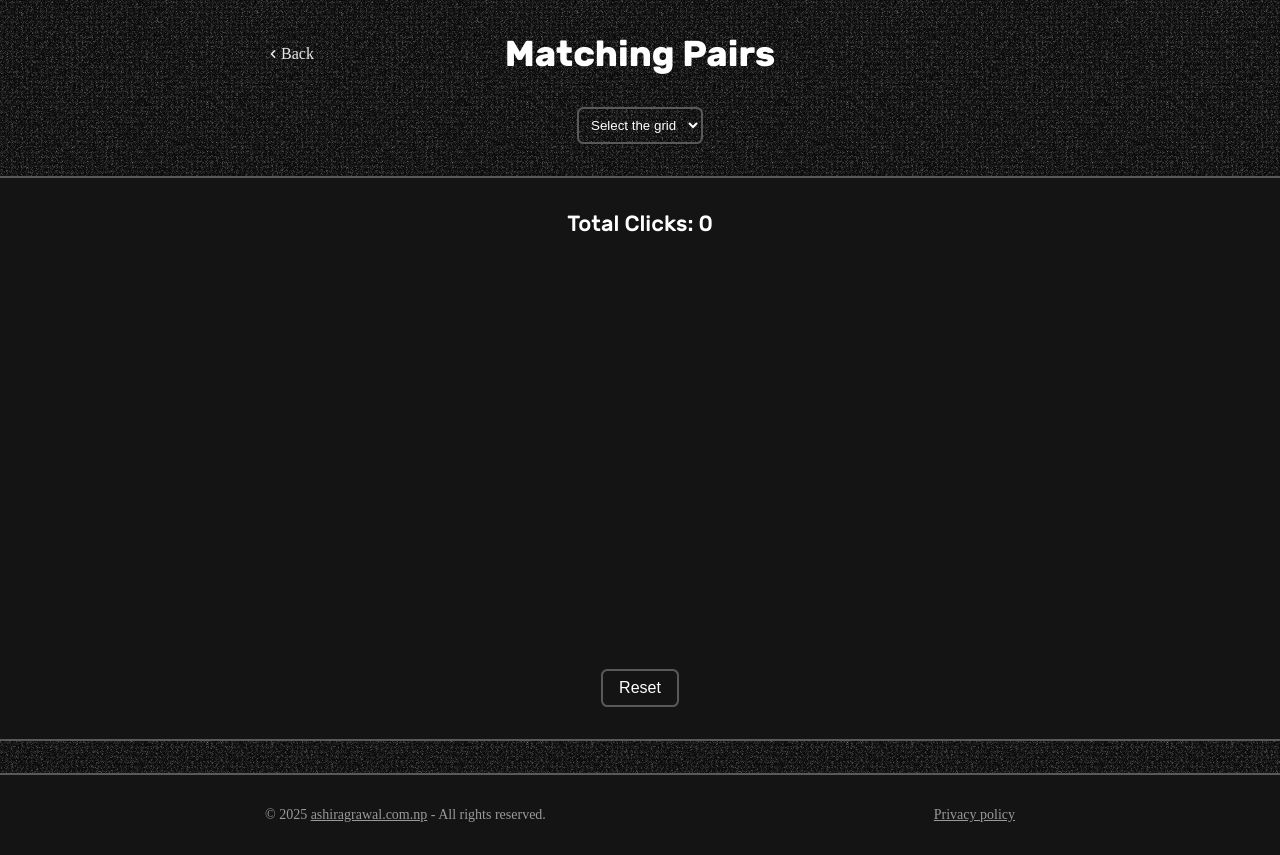
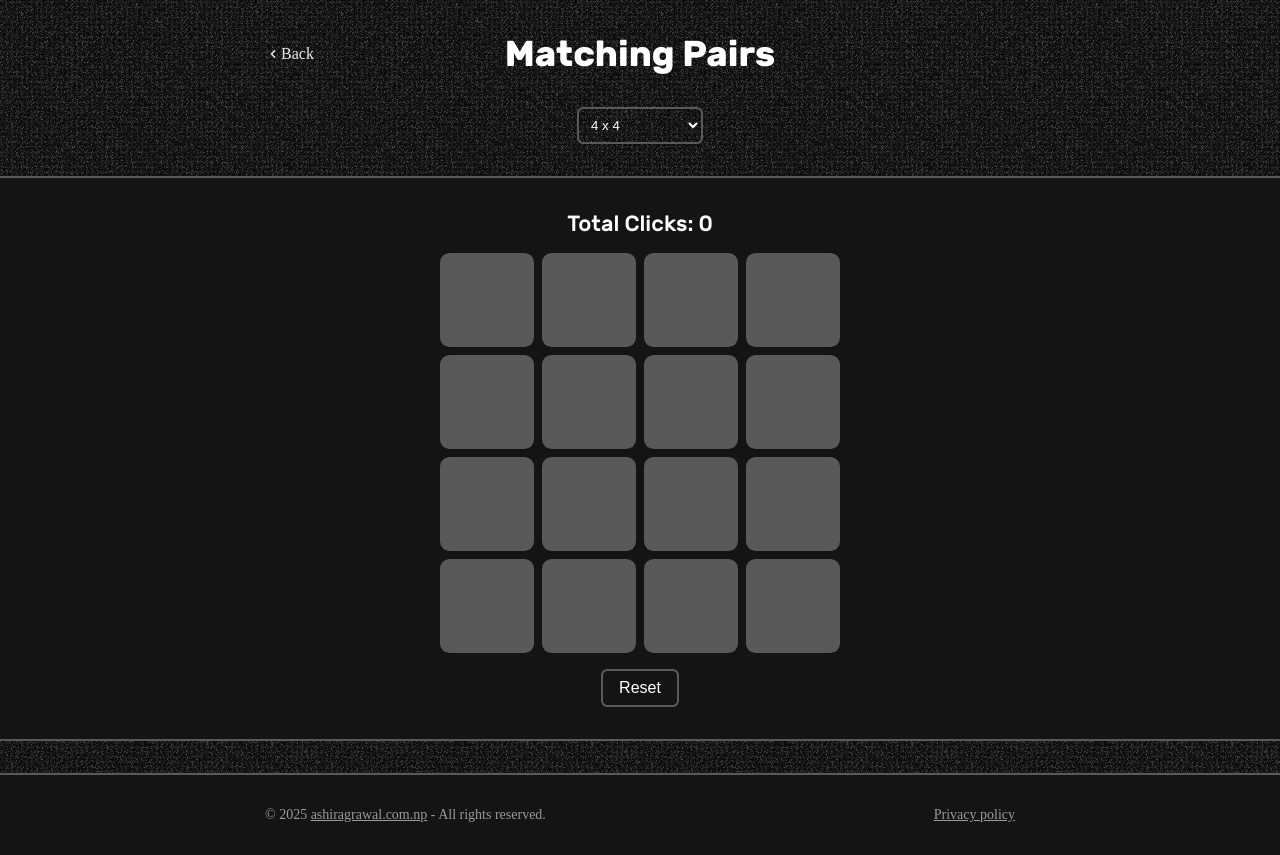
Before and after one commit to AshirAg/ashirs-portfolio, a React (Vite) app in the folder frontend/: page /game/matching-pairs in a window 1280 px wide. Built offline with nearby package versions, Linux system fonts and the light colour scheme; a web font is replaced by a local one.

Commit message:
Updated Game - Aug 22, FRI

```diff
--- a/frontend/src/games/matchingPairs/MatchingPairs.jsx
+++ b/frontend/src/games/matchingPairs/MatchingPairs.jsx
@@ -87,7 +87,7 @@ function generateBoard(totalCells) {
 }
 
 const MatchingPairs = () => {
-    const [totalCells, setTotalCells] = useState(0)
+    const [totalCells, setTotalCells] = useState(16)
     const [clickCount, setClickCount] = useState(0);
     const [cells, setCells] = useState(generateBoard(totalCells)); // ✅ board is stable
     const [flipped, setFlipped] = useState([]);
@@ -158,9 +158,9 @@ const MatchingPairs = () => {
                     <select
                         onChange={(e) => setTotalCells(Number(e.target.value))}
                     >
-                        <option value="" disabled selected>Select the grid</option>
+                        <option value="" disabled>Select the grid</option>
                         <option value="4">2 x 2</option>
-                        <option value="16">4 x 4</option>
+                        <option value="16" selected>4 x 4</option>
                     </select>
                 </div>
             </div>
--- a/frontend/src/games/matchingPairs/MatchingPairs.module.css
+++ b/frontend/src/games/matchingPairs/MatchingPairs.module.css
@@ -29,7 +29,7 @@
     display: flex;
     justify-content: center;
     align-items: center;
-    border-radius: 0.4rem;
+    border-radius: var(--border-rad-md);
 
     position: relative;
     transform-style: preserve-3d;
--- a/frontend/src/index.css
+++ b/frontend/src/index.css
@@ -50,7 +50,8 @@
     --accent-primary: #FFFFFF;
     --accent-hover: #CCCCCC;
 
-    --success-primary: hsl(90, 100%, 65%);
+    --success-primary: #5CFF5C;
+    --success-primary: #5C98FF;
     --error-primary: hsl(0, 100%, 65%);
 
     /* ==================== fonts ==================== */
--- a/frontend/src/pages/Games.jsx
+++ b/frontend/src/pages/Games.jsx
@@ -1,6 +1,7 @@
 import styles from './css/Games.module.css';
 import GameCard from "../components/micro-components/gameCard/GameCard";
 import tickTacToe from "../assets/games/thumbnail/tick-tac-toe.webp";
+import matchingPairs from "../assets/games/thumbnail/matching-pairs.webp";
 import comingSoon from "../assets/games/thumbnail/coming-soon.svg";
 import { Clock, Hourglass, HourglassIcon } from 'lucide-react';
 import { Joystick } from "lucide-react";
@@ -19,15 +20,15 @@ function Games() {
         },
         {
             tag_name: "Single Player",
-            image: comingSoon,
-            game_name: "Sudoku",
-            icon: <Hourglass />
+            image: matchingPairs,
+            game_name: "Matching Pairs",
+            href: "/game/matching-pairs",
+            icon: <Joystick />
         },
         {
             tag_name: "Single Player",
             image: comingSoon,
-            game_name: "Card Match",
-            href: "/game/matching-pairs",
+            game_name: "Sudoku",
             icon: <Hourglass />
         },
     ]
```
Also changed, not shown: frontend/src/assets/games/thumbnail/matching-pairs.webp (added).
